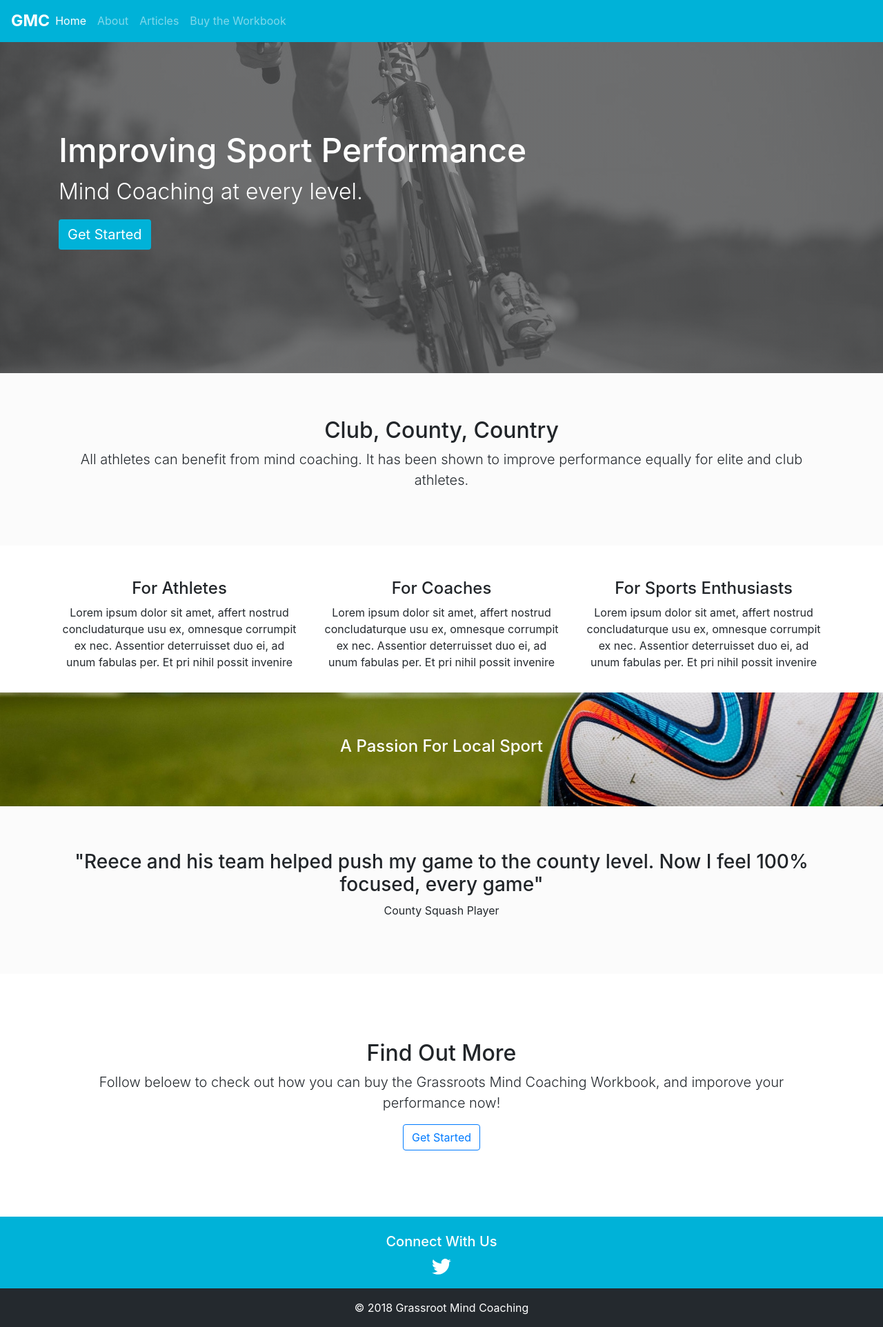
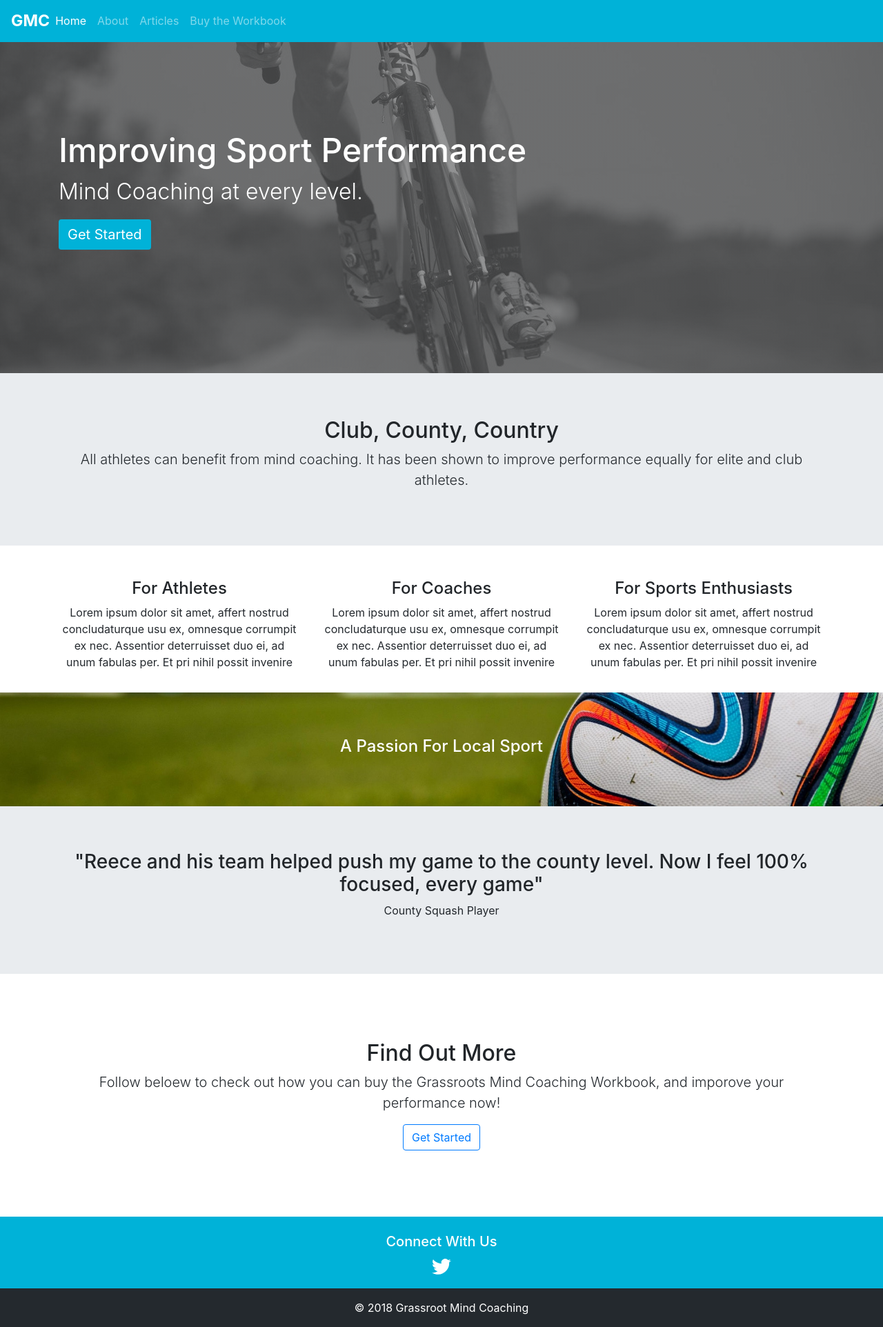
Before and after one commit to krussll/etsysimplicity, a Jekyll site: the page built from index.md, in a window 1280 px wide. Shown: the whole page at 69% size. Built offline with Jekyll 4.4.1, drawn with Linux system fonts in a browser that asks for light colours; nearby versions of some CDN libraries.

Commit message:
Update main.scss

```diff
--- a/css/main.scss
+++ b/css/main.scss
@@ -91,8 +91,8 @@
   color: #fff;
 }
 
-.jumbotron.quote {
-  background: #FBFBFB;
+.jumbotron.secondary {
+  background: $secondary-jumbotron-background;
 }
 
 ul.posts {
```
